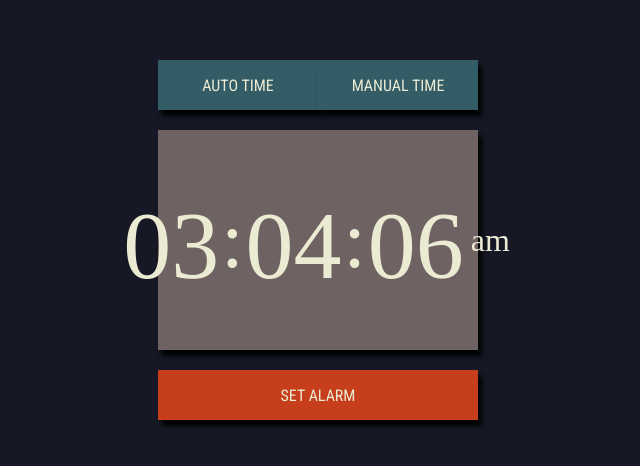
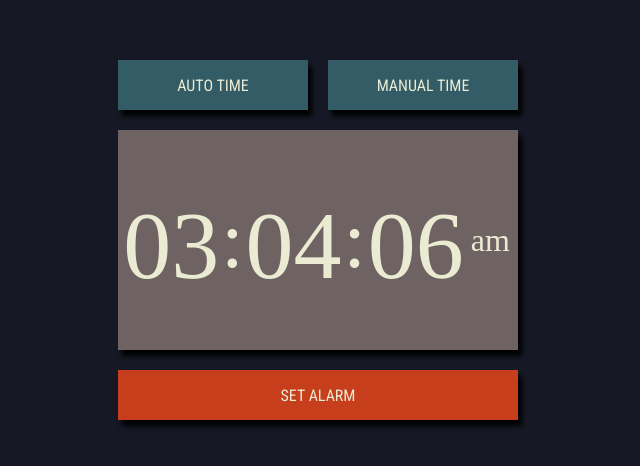
Before and after one commit to sultan-ullah/angularm-clock, an Angular app: page / in a window 1280 px wide. Shown: the part 160-626 px from the top of the page, without its empty margins (322-962 px from the left). Built offline with nearby package versions, Linux system fonts and the light colour scheme; a web font is replaced by a local one.

Commit message:
Reverted to width of 400px

```diff
--- a/src/app/clock/clock.component.css
+++ b/src/app/clock/clock.component.css
@@ -7,7 +7,7 @@
 }
 
 .time-container {
-    width: 320px;
+    width: 400px;
     display: flex;
     justify-content: center;
     align-items: center;
@@ -34,7 +34,7 @@
 .top-btn-group {
     display: flex;
     flex-direction: row;
-    width: 320px;
+    width: 400px;
     justify-content: space-between;
     margin-bottom: 20px;
     user-select: none;
@@ -47,7 +47,7 @@
 }
 
 .bottom-btn {
-    width: 320px;
+    width: 400px;
     height: 50px;
     margin-top: 20px;
     background: #C73E1D;
--- a/src/styles.css
+++ b/src/styles.css
@@ -13,5 +13,5 @@ body {
     justify-content: center;
     align-items: center;
     flex-direction: column;
-    position: relative;
+    /* position: relative; */
 }
```
Also changed, not shown: 5 other files (tests, documents, lock files or other folders).
